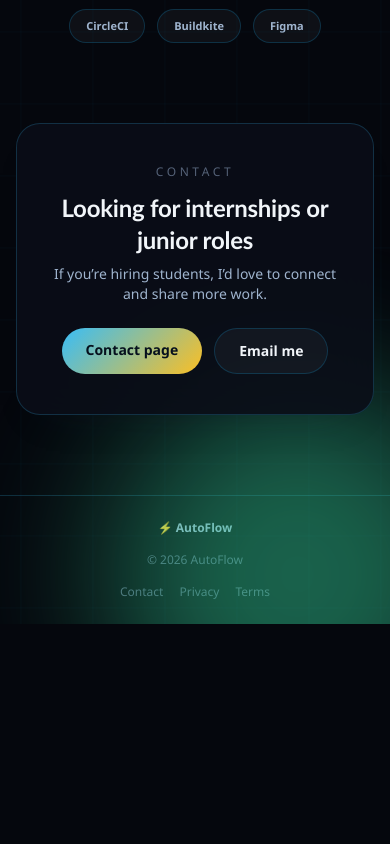
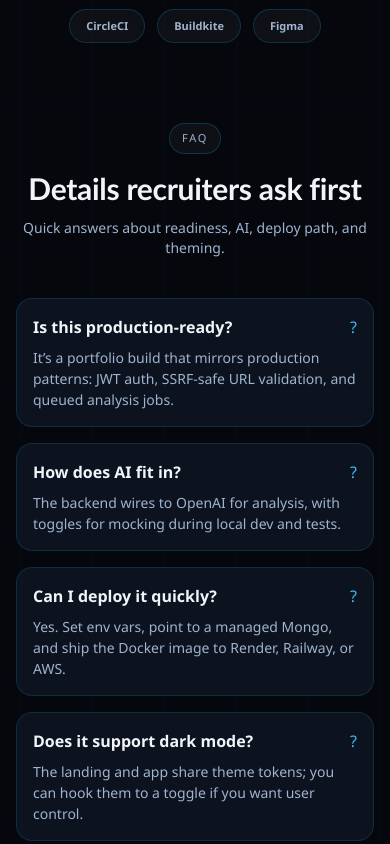
Before and after one commit to ikekra/Automation-Framework, a Next.js app in the folder landing/: page / in a window 390 px wide. Shown: the part 5460-6304 px from the top of the page. Before the commit the page ends 6084 px from the top, so only its background shows below. Built offline with nearby package versions, Linux system fonts and the light colour scheme; no server answers.

Commit message:
feat: add FAQ section and tone tweaks

```diff
--- a/landing/src/app/globals.css
+++ b/landing/src/app/globals.css
@@ -225,6 +225,27 @@ a:focus-visible {
   box-shadow: 0 16px 40px -32px rgba(0, 0, 0, 0.55);
 }
 
+.faq-card {
+  border: 1px solid rgba(14, 165, 233, 0.18);
+  background: rgba(17, 24, 39, 0.72);
+  border-radius: 16px;
+  padding: 16px;
+}
+
+.faq-question {
+  display: grid;
+  grid-template-columns: 1fr auto;
+  align-items: center;
+  gap: 12px;
+}
+
+.faq-answer {
+  margin-top: 8px;
+  color: var(--muted-foreground);
+  font-size: 14px;
+  line-height: 1.5;
+}
+
 @keyframes fade-up {
   to { opacity: 1; transform: translateY(0); }
 }
--- a/landing/src/app/page.tsx
+++ b/landing/src/app/page.tsx
@@ -107,6 +107,25 @@ const stats = [
 ];
 
 const logos = ["Vercel", "Railway", "Render", "AWS", "Azure", "Cloudflare"];
+
+const faqs = [
+  {
+    q: "Is this production-ready?",
+    a: "It’s a portfolio build that mirrors production patterns: JWT auth, SSRF-safe URL validation, and queued analysis jobs."
+  },
+  {
+    q: "How does AI fit in?",
+    a: "The backend wires to OpenAI for analysis, with toggles for mocking during local dev and tests."
+  },
+  {
+    q: "Can I deploy it quickly?",
+    a: "Yes. Set env vars, point to a managed Mongo, and ship the Docker image to Render, Railway, or AWS."
+  },
+  {
+    q: "Does it support dark mode?",
+    a: "The landing and app share theme tokens; you can hook them to a toggle if you want user control."
+  }
+];
 
 const contactEmail = "workforiris78@gmail.com";
 
@@ -384,6 +403,25 @@ export default function Home() {
           </div>
         </section>
 
+        <section id="faq" className="mx-auto w-full max-w-6xl px-4 pb-16 sm:px-6">
+          <div className="reveal text-center">
+            <span className="section-label">FAQ</span>
+            <h2 className="mt-4 text-3xl font-semibold sm:text-4xl">Details recruiters ask first</h2>
+            <p className="mt-3 text-sm text-[var(--muted-foreground)]">Quick answers about readiness, AI, deploy path, and theming.</p>
+          </div>
+          <div className="mt-10 grid gap-4 md:grid-cols-2">
+            {faqs.map((item) => (
+              <div key={item.q} className="faq-card reveal">
+                <div className="faq-question">
+                  <p className="text-base font-semibold text-[var(--foreground)]">{item.q}</p>
+                  <span className="text-[var(--primary)]">?</span>
+                </div>
+                <p className="faq-answer">{item.a}</p>
+              </div>
+            ))}
+          </div>
+        </section>
+
         <section className="mx-auto w-full max-w-6xl px-4 pb-20 sm:px-6">
           <div className="reveal glass-card flex flex-col items-center justify-between gap-6 rounded-3xl px-8 py-10 text-center sm:flex-row sm:text-left">
             <div>
```
